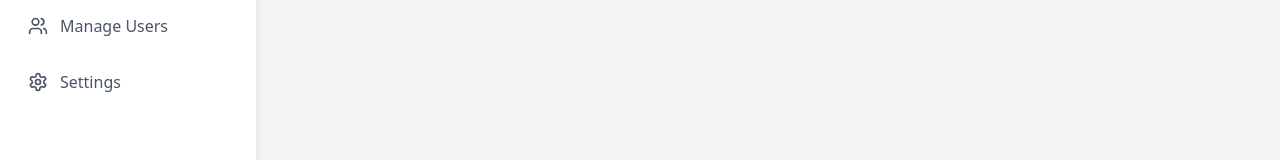
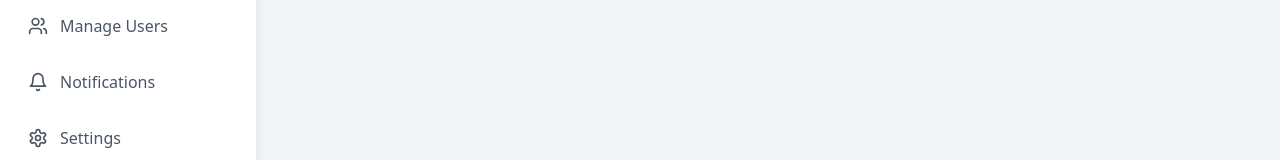
Before and after one commit to yuvraj67-ys/wp-boostup-admin, a React (Vite) app: page / in a window 1280 px wide. Shown: the part 226-386 px from the top of the page. Built offline with nearby package versions, Linux system fonts and the light colour scheme; no server answers; the database is empty; sample sign-in values are in the browser's storage.

Commit message:
Add Notifications item to Sidebar navigation

```diff
--- a/src/components/Sidebar.jsx
+++ b/src/components/Sidebar.jsx
@@ -1,6 +1,6 @@
 import React from 'react';
 import { Link, useLocation } from 'react-router-dom';
-import { LayoutDashboard, Link as LinkIcon, Users, Settings as SettingsIcon, LogOut } from 'lucide-react';
+import { LayoutDashboard, Link as LinkIcon, Users, Settings as SettingsIcon, LogOut, Bell } from 'lucide-react';
 import { signOut } from 'firebase/auth';
 import { auth } from '../firebase/config';
 
@@ -15,6 +15,7 @@ export default function Sidebar() {
     { name: 'Dashboard', path: '/', icon: LayoutDashboard },
     { name: 'Manage Links', path: '/links', icon: LinkIcon },
     { name: 'Manage Users', path: '/users', icon: Users },
+    { name: 'Notifications', path: '/notify', icon: Bell },
     { name: 'Settings', path: '/settings', icon: SettingsIcon },
   ];
 
```
